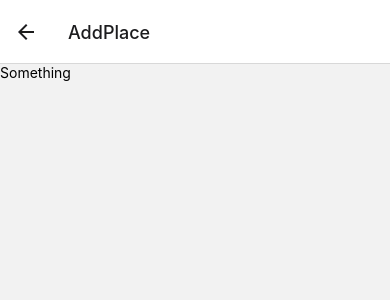
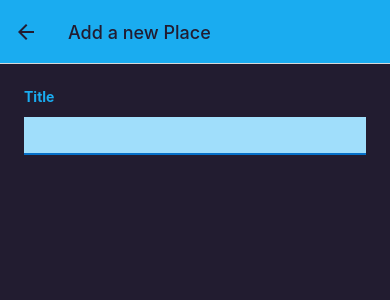
Before and after one commit to AmyLynn87/react-native-device-feat, a React Native app: screen /AddPlace in a window 390 px wide. Shown: the top 300 px of the page. Built offline with nearby package versions, Linux system fonts and the light colour scheme.

Commit message:
styling a bit

```diff
--- a/App.js
+++ b/App.js
@@ -7,6 +7,7 @@
 import AllPlaces from "./screens/AllPlaces";
 import AddPlace from "./screens/AddPlace";
 import IconButton from "./components/UI/IconButton";
+import { Colors } from "./constants/colors";
 
 const Stack = createNativeStackNavigator();
 
@@ -15,11 +16,18 @@
     <>
       <StatusBar style="dark" />
       <NavigationContainer>
-        <Stack.Navigator>
+        <Stack.Navigator
+          screenOptions={{
+            headerStyle: { backgroundColor: Colors.primary500 },
+            headerTintColor: Colors.gray700,
+            contentStyle: { backgroundColor: Colors.gray700 },
+          }}
+        >
           <Stack.Screen
             name="AllPlaces"
             component={AllPlaces}
             options={({ navigation }) => ({
+              title: "Your Favorite Places",
               headerRight: ({ tintColor }) => (
                 <IconButton
                   color={tintColor}
@@ -30,7 +38,13 @@
               ),
             })}
           />
-          <Stack.Screen name="AddPlace" component={AddPlace} />
+          <Stack.Screen
+            name="AddPlace"
+            component={AddPlace}
+            options={{
+              title: "Add a new Place",
+            }}
+          />
         </Stack.Navigator>
       </NavigationContainer>
     </>
--- a/components/PlaceForm.js
+++ b/components/PlaceForm.js
@@ -1,14 +1,50 @@
 //Libs
-import { Text, View } from "react-native";
+import { ScrollView, StyleSheet, Text, TextInput, View } from "react-native";
+import { useState } from "react";
 
 //Local
+import { Colors } from "../constants/colors";
 
 function PlaceForm() {
+  const [enteredTitle, setEnteredTitle] = useState("");
+
+  function changeTitleHandler(enteredText) {
+    setEnteredTitle(enteredText);
+  }
+
   return (
-    <View>
-      <Text>Something</Text>
-    </View>
-  )
+    <ScrollView style={styles.form}>
+      <View>
+        <Text style={styles.label}>Title</Text>
+        <TextInput
+          style={styles.input}
+          onChangeText={changeTitleHandler}
+          value={enteredTitle}
+        />
+      </View>
+    </ScrollView>
+  );
 }
 
 export default PlaceForm;
+
+const styles = StyleSheet.create({
+  form: {
+    flex: 1,
+    padding: 24,
+  },
+  label: {
+    fontWeight: "bold",
+    marginBottom: 4,
+    color: Colors.primary500,
+  },
+  input: {
+    marginVertical: 8,
+    paddingHorizontal: 4,
+    paddingVertical: 8,
+    fontSize: 16,
+    borderBottomColor: Colors.primary700,
+    borderBottomWidth: 2,
+    backgroundColor: Colors.primary100,
+  },
+});
--- a/components/Places/PlacesList.js
+++ b/components/Places/PlacesList.js
@@ -1,5 +1,6 @@
 //Libs
 import { FlatList, StyleSheet, Text, View } from "react-native";
+import { Colors } from "../../constants/colors";
 
 //Local
 
@@ -33,5 +34,6 @@
   },
   fallbackText: {
     fontSize: 16,
+    color: Colors.primary200,
   },
 });
--- a/components/UI/IconButton.js
+++ b/components/UI/IconButton.js
@@ -20,7 +20,6 @@
 const styles = StyleSheet.create({
   button: {
     padding: 8,
-    margin: 4,
     justifyContent: "center",
     alignItems: "center",
   },
--- /dev/null
+++ b/constants/colors.js
@@ -0,0 +1,11 @@
+export const Colors = {
+  primary50: "#cfeffd",
+  primary100: "#a0defb",
+  primary200: "#77cff8",
+  primary400: "#44bdf5",
+  primary500: "#1aacf0",
+  primary700: "#0570c9",
+  primary800: "#003b88",
+  accent500: "#e6b30b",
+  gray700: "#221c30",
+};
```
